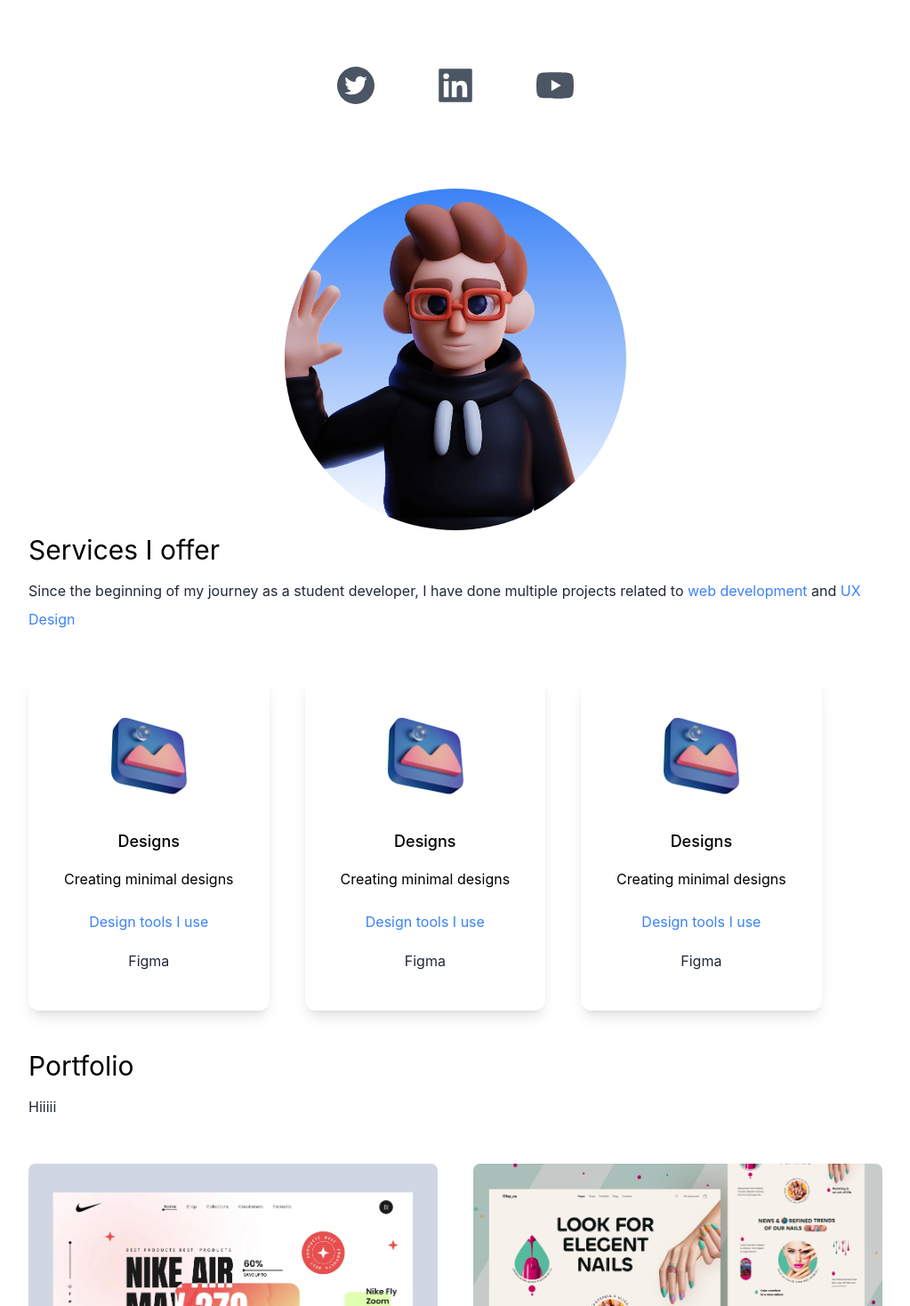
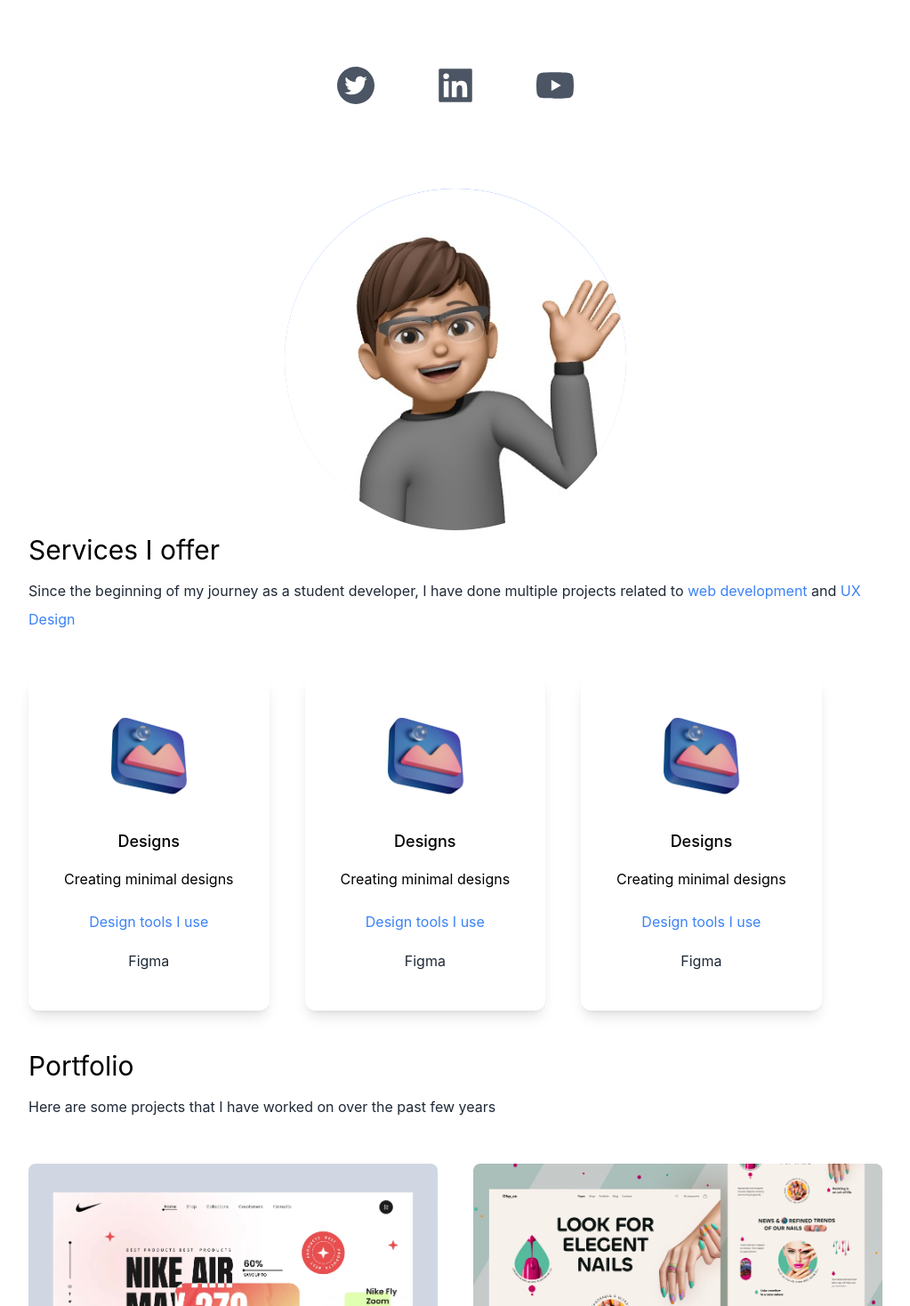
Before and after one commit to Cotrii/carlo-cortez-portfolio, a Next.js app: page / in a window 1280 px wide. Shown: the part 400-1868 px from the top of the page at 89% size, without its empty margins (128-1151 px from the left). Built offline with nearby package versions, Linux system fonts and the light colour scheme.

Commit message:
added more desc

```diff
--- a/pages/index.js
+++ b/pages/index.js
@@ -3,6 +3,7 @@ import {BsFillMoonStarsFill} from 'react-icons/bs';
 import {AiFillTwitterCircle, AiFillLinkedin, AiFillYoutube} from 'react-icons/ai'
 import Image from "next/image";
 import deved from '../public/dev-ed-wave.png';
+import memoji from '../public/memojiavatar.jpeg';
 import design from '../public/design.png';
 import code from '../public/code.png';
 import consulting from '../public/consulting.png';
@@ -50,7 +51,7 @@ export default function Home() {
             <AiFillYoutube />
           </div>
           <div className='relative mx-auto bg-gradient-to-b from-blue-500 rounded-full w-80 h-80 mt-20 overflow-hidden md:h-96 md:w-96'>
-            <Image src={deved}  layout='fill' objectFit="cover"/>
+            <Image src={memoji}  layout='fill' objectFit="cover"/>
           </div>
         </section>
 
@@ -90,7 +91,7 @@ export default function Home() {
           <div>
             <h3 className='text-3xl py-1'> Portfolio </h3>
             <p className='text-md py-2 leading-8 text-gray-800'>
-             Hiiiii
+             Here are some projects that I have worked on over the past few years
             </p>
           </div>
           <div className='flex flex-col gap-10 py-10 lg:flex-row lg:flex-wrap'>
```
Also changed, not shown: public/memojiavatar.jpeg (added).
